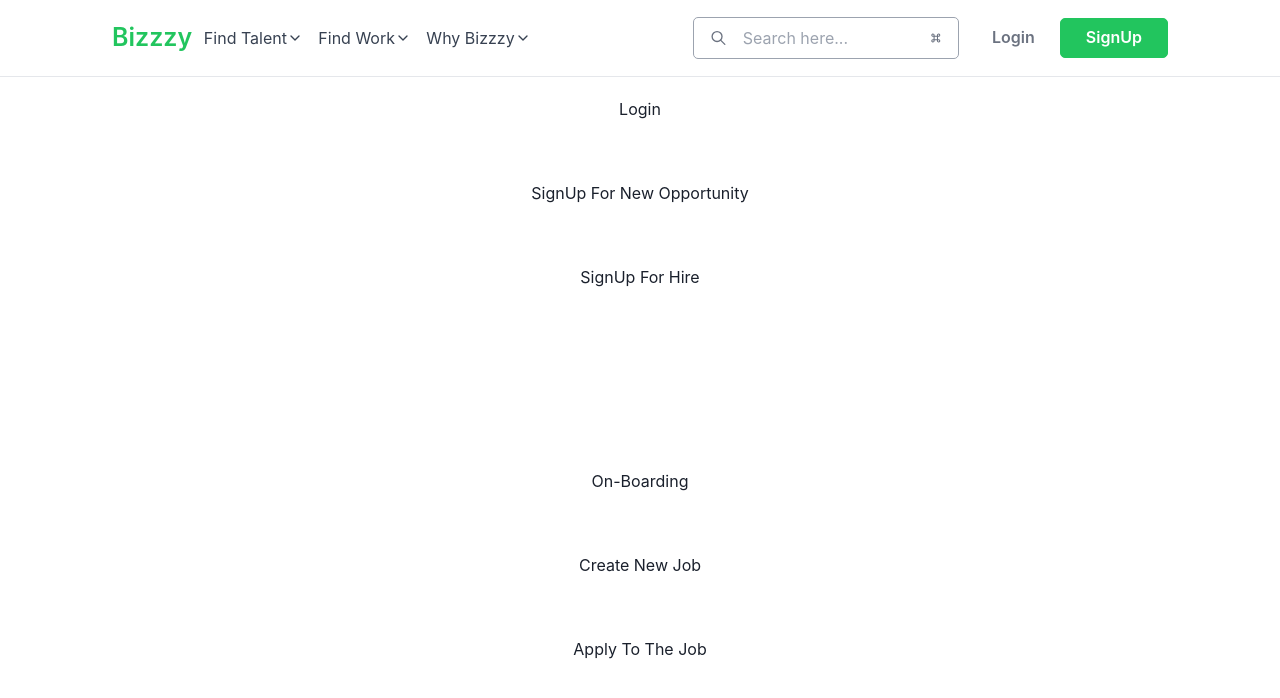
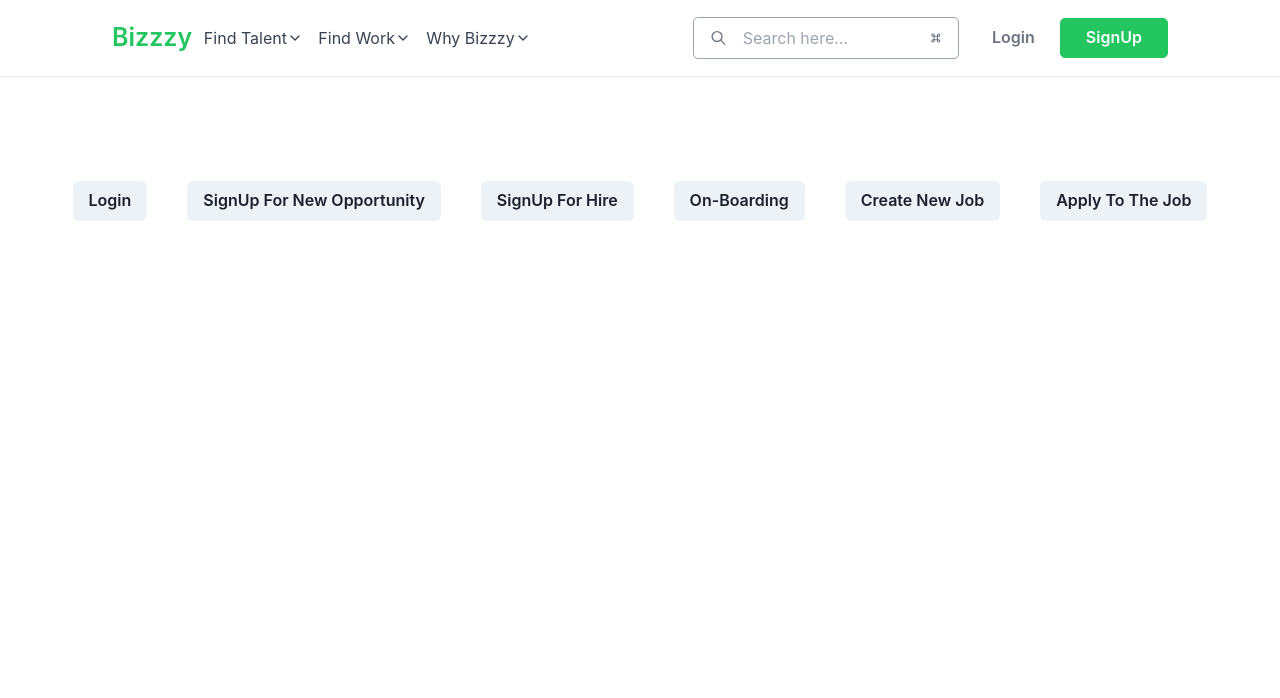
Before and after one commit to codeftshaunak/Bizzy-test, a React (Vite) app: page / in a window 1280 px wide. Shown: the top 698 px of the page. Built offline with nearby package versions, Linux system fonts and the light colour scheme.

Commit message:
update the navigation

```diff
--- a/src/Pages/Home/index.jsx
+++ b/src/Pages/Home/index.jsx
@@ -1,18 +1,29 @@
 import React from 'react'
 import HomeLayout from '../../Layouts/HomeLayout';
 import { Link } from 'react-router-dom';
+import { Button, HStack } from '@chakra-ui/react';
 
 const Home = () => {
     return (
         <HomeLayout>
-            <Link to="/login">Login</Link>
-            <Link to="/freelancersignup">SignUp For New Opportunity</Link>
-            <Link to="/clintsignup">SignUp For Hire</Link>
-            <Link to="/joincard"></Link>
-            <Link to="/verify"></Link>
-            <Link to="/onboarding">On-Boarding</Link>
-            <Link to="/create-job">Create New Job</Link>
-            <Link to="/apply-job">Apply To The Job</Link>
+            <br />
+            <HStack gap={"10"} flexWrap={"wrap"} justifyContent={"center"}>
+                <Link to="/login">
+                    <Button>Login</Button>
+                </Link>
+                <Link to="/freelancersignup">
+                    <Button>SignUp For New Opportunity</Button>
+                </Link>
+                <Link to="/clintsignup">
+                    <Button>
+                        SignUp For Hire
+                    </Button>
+                </Link>
+
+                <Link to="/onboarding"><Button>On-Boarding</Button></Link>
+                <Link to="/create-job"><Button>Create New Job</Button></Link>
+                <Link to="/apply-job"><Button>Apply To The Job</Button></Link>
+            </HStack>
         </HomeLayout>
     )
 }
--- a/src/Router/index.jsx
+++ b/src/Router/index.jsx
@@ -18,8 +18,6 @@ const Router = () => {
                 <Route exact path="/login" element={<Login />} />
                 <Route exact path="/freelancersignup" element={<ClientSignUp />} />
                 <Route exact path="/clintsignup" element={<FreelancerSignUp />} />
-                <Route exact path="/joincard" element={<JoinCard />} />
-                <Route exact path="/verify" element={<Verify />} />
                 <Route exact path="/onboarding" element={<Onboarding />} />
 
                 <Route exact path="/create-job" element={<JobPost />} />
```
